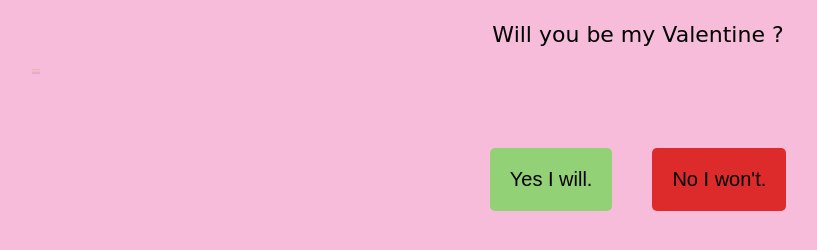
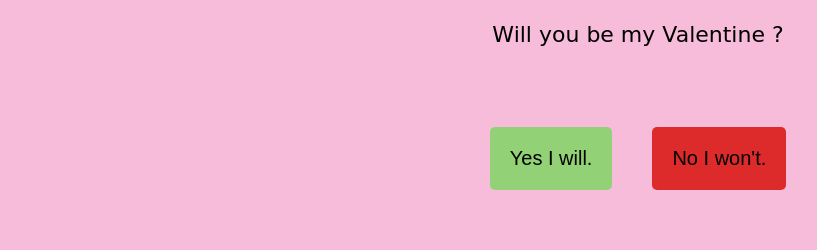
Before and after one commit to TAMINE-CYRIL/Valentine-Day, a website: page index.html in a window 1280 px wide. Shown: the whole page, without its empty margins (2-819 px from the left). Drawn offline with Linux system fonts and the light colour scheme.

Commit message:
Je retire le drapeau #stop #harcelement.

```diff
--- a/index.html
+++ b/index.html
@@ -12,7 +12,6 @@
 
 <p class="love">Will you be my Valentine ?</p>
 <img class="valentine" src="media/valentine.jpg" alt="ValentinesDay">
-<img class="lgbt" src="media/gay.png" alt="Drapeau LGBT" onclick="gay()"/>
 
 <section class="button">
 
```
